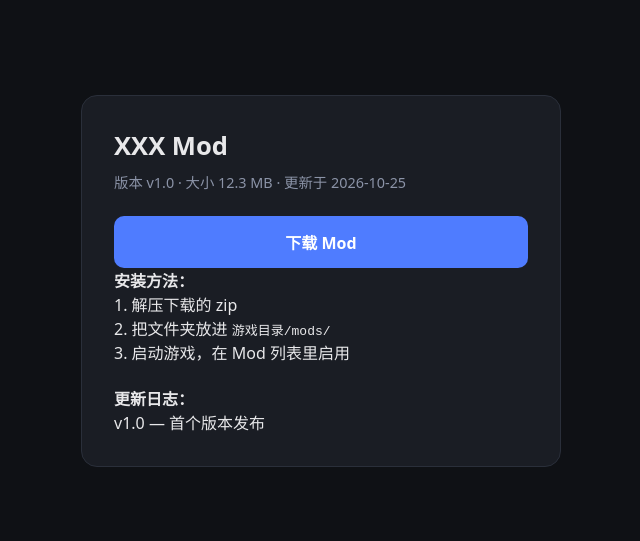
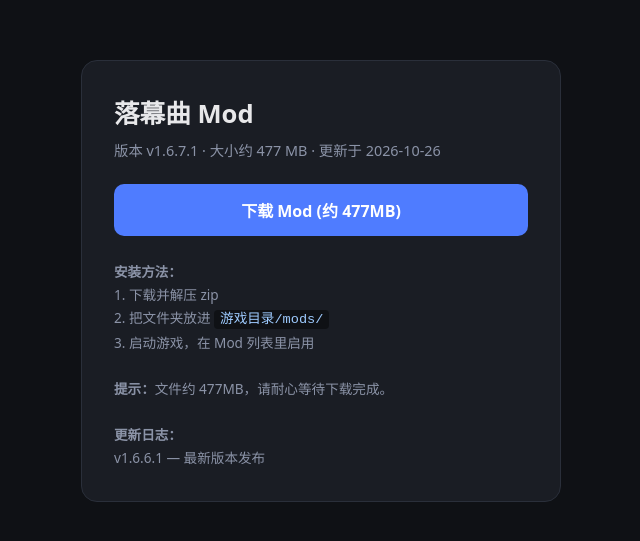
Before and after one commit to izer341/my-mod, a plain HTML site: page index.html in a window 1280 px wide. Shown: the part 119-660 px from the top of the page, without its empty margins (319-959 px from the left). Drawn offline with Linux system fonts and the light colour scheme.

Commit message:
Update index.html

```diff
--- a/index.html
+++ b/index.html
@@ -3,7 +3,7 @@
 <head>
   <meta charset="UTF-8">
   <meta name="viewport" content="width=device-width, initial-scale=1.0">
-  <title>XXX Mod 下载</title>
+  <title>落幕曲 Mod 下载</title>
   <style>
     * { box-sizing: border-box; }
     body {
@@ -54,18 +54,22 @@
 </head>
 <body>
   <div class="card">
-    <h1>XXX Mod</h1>
-    <div class="meta">版本 v1.0 · 大小 12.3 MB · 更新于 2026-10-25</div>
+    <h1>落幕曲 Mod</h1>
+    <div class="meta">版本 v1.6.7.1 · 大小约 477 MB · 更新于 2026-10-26</div>
 
-    <a class="btn" href=" " download>下载 Mod</a >
+    <!-- 注意这里，href 里面就是你正确的下载链接，不要改 -->
+    <a class="btn" href=" " download>
+      下载 Mod (约 477MB)
+    </a >
 
-    <div class="https://github.com/izer341/my-mod/releases/download/1.0/1.6.6.1.zip">
+    <div class="info">
       <strong>安装方法：</strong><br>
-      1. 解压下载的 zip<br>
+      1. 下载并解压 zip<br>
       2. 把文件夹放进 <code>游戏目录/mods/</code><br>
       3. 启动游戏，在 Mod 列表里启用<br><br>
+      <strong>提示：</strong>文件约 477MB，请耐心等待下载完成。<br><br>
       <strong>更新日志：</strong><br>
-      v1.0 — 首个版本发布
+      v1.6.6.1 — 最新版本发布
     </div>
   </div>
 </body>
```
